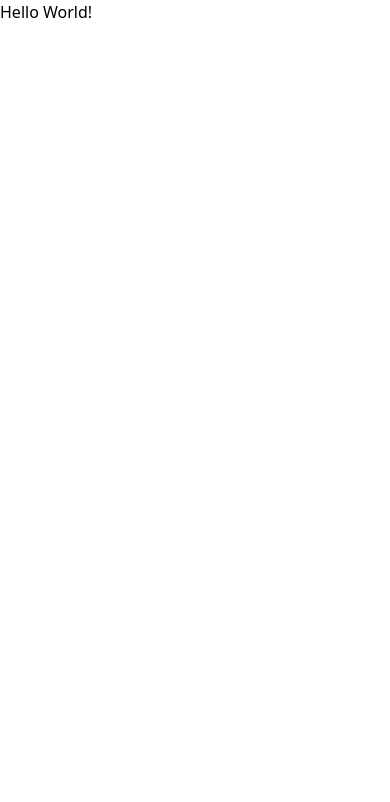
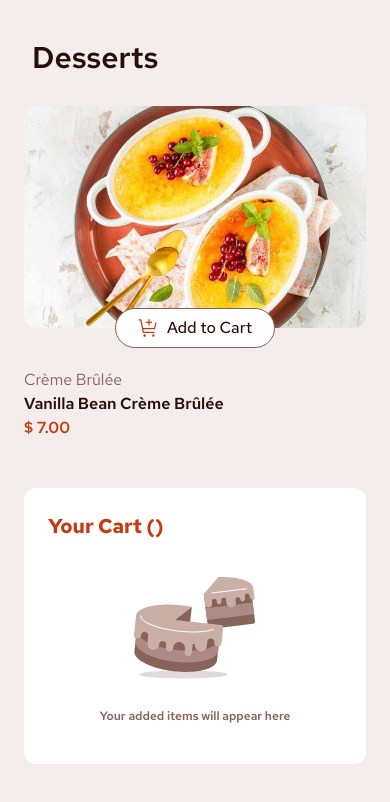
Before and after one commit to ejaay-dev/product-list, a React (Vite) app: page / in a window 390 px wide. Shown: the top 802 px of the page. Built offline with nearby package versions, Linux system fonts and the light colour scheme.

Commit message:
Fourth commit Initial UI of the product item and product cart (mobile) Created components folder

```diff
--- a/src/App.tsx
+++ b/src/App.tsx
@@ -1,7 +1,21 @@
+import { PageLabel } from "./components/PageLabel"
+import { Product } from "./components/Product"
+import { SelectedProductCart } from "./components/SelectedProductCart"
+
 function App() {
   return (
     <>
-      <div>Hello World!</div>
+      <main className="w-screen h-screen bg-custom-rose-100 flex flex-col">
+        <section>
+          <PageLabel pageLabel="Desserts" />
+        </section>
+        <section>
+          <Product />
+        </section>
+        <section>
+          <SelectedProductCart />
+        </section>
+      </main>
     </>
   )
 }
--- /dev/null
+++ b/src/components/PageLabel.tsx
@@ -0,0 +1,15 @@
+interface PageLabelProps {
+  pageLabel: string
+}
+
+export const PageLabel = ({ pageLabel }: PageLabelProps) => {
+  return (
+    <>
+      <div className="flex items-center h-[50px] w-[200px] ml-8 mt-8 md:m-16">
+        <h1 className="font-redhat font-semibold text-3xl text-custom-rose-900">
+          {pageLabel}
+        </h1>
+      </div>
+    </>
+  )
+}
--- /dev/null
+++ b/src/components/Product.tsx
@@ -0,0 +1,15 @@
+import { ProductItem } from "./ProductItem"
+
+export const Product = () => {
+  return (
+    <>
+      <div className="m-6">
+        <ProductItem
+          productName="Crème Brûlée"
+          productDescription="Vanilla Bean Crème Brûlée"
+          productPrice="7.00"
+        />
+      </div>
+    </>
+  )
+}
--- /dev/null
+++ b/src/components/ProductItem.tsx
@@ -0,0 +1,40 @@
+interface ProductItemProps {
+  productName: string
+  productDescription: string
+  productPrice: string
+}
+
+export const ProductItem = ({
+  productName,
+  productDescription,
+  productPrice,
+}: ProductItemProps) => {
+  return (
+    <>
+      <div className="flex flex-col justify-center font-redhat">
+        <div className="relative flex flex-col items-center mb-10">
+          <img
+            src="/public/assets/images/image-creme-brulee-mobile.jpg"
+            alt="Crème Brûlée"
+            className="rounded-xl"
+          />
+          <div className="absolute bottom-[-20px] flex flex-row justify-center items-center gap-2 border border-custom-rose-500 w-40 h-10 bg-white rounded-3xl">
+            <img
+              src="/public/assets/images/icon-add-to-cart.svg"
+              alt="Add to Cart"
+            />
+            <p className="font-medium text-custom-rose-900">Add to Cart</p>
+          </div>
+        </div>
+
+        <div className="flex flex-col justify-center items-start gap-0">
+          <p className="text-custom-rose-500">{productName}</p>
+          <p className="text-custom-rose-900 font-semibold">
+            {productDescription}
+          </p>
+          <p className="text-custom-red font-semibold">{`$ ${productPrice}`}</p>
+        </div>
+      </div>
+    </>
+  )
+}
--- /dev/null
+++ b/src/components/SelectedProductCart.tsx
@@ -0,0 +1,20 @@
+export const SelectedProductCart = () => {
+  return (
+    <>
+      <div className="flex flex-col justify-center font-redhat bg-white m-6 pb-10 rounded-xl">
+        <div className="m-6">
+          <p className="font-bold text-custom-red text-xl ">Your Cart ({})</p>
+        </div>
+        <div className="flex flex-col items-center">
+          <img
+            src="/public/assets/images/illustration-empty-cart.svg"
+            alt="Empty Cart"
+          />
+          <p className="text-xs text-custom-rose-500 font-semibold ml-6 mr-6 mt-4">
+            Your added items will appear here
+          </p>
+        </div>
+      </div>
+    </>
+  )
+}
--- a/src/index.css
+++ b/src/index.css
@@ -12,5 +12,5 @@
   --color-custom-rose-300: hsl(14, 25%, 72%);
   --color-custom-rose-400: hsl(7, 20%, 60%);
   --color-custom-rose-500: hsl(12, 20%, 44%);
-  --color-custome-rose-900: hsl(14, 65%, 9%);
+  --color-custom-rose-900: hsl(14, 65%, 9%);
 }
```
